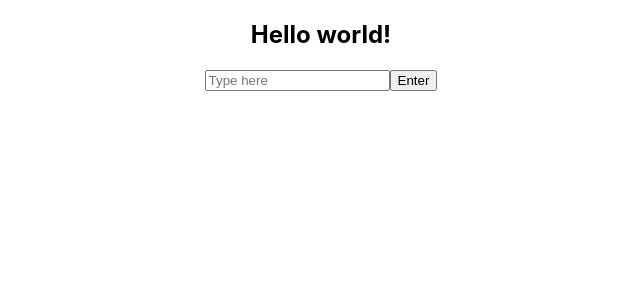
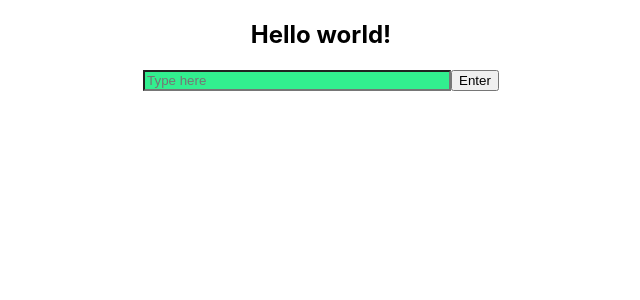
Before and after one commit to DilbarAkkaya/React-IP, a React (Create React App) app in the folder ex-app/: page / in a window 1280 px wide. Shown: the top 300 px of the page, without its empty margins (319-959 px from the left). Built offline with nearby package versions, Linux system fonts and the light colour scheme.

Commit message:
feat: add attributes for input, delete comments

```diff
--- a/ex-app/src/App.js
+++ b/ex-app/src/App.js
@@ -6,15 +6,20 @@ const Header = () => {
 }
 
 const Field = () => {
-  return <input type="text" placeholder="Type here" />
+  const holder = "Type here";
+  const styledFiled = {
+    width: '300px',
+    backgroundColor: '#32ef8f'
+  }
+  return <input
+    type="text"
+    placeholder={holder}
+    style = {styledFiled}
+    />
 }
 
 function Btn () {
   const text = "Log in"
-  /*const res = () => {
-    return "Log in"
-  }*/
-  //const p = <p>Log in</p>
   const logged = true;
   return <button>{logged ? 'Enter' : text}</button>
 }
```
